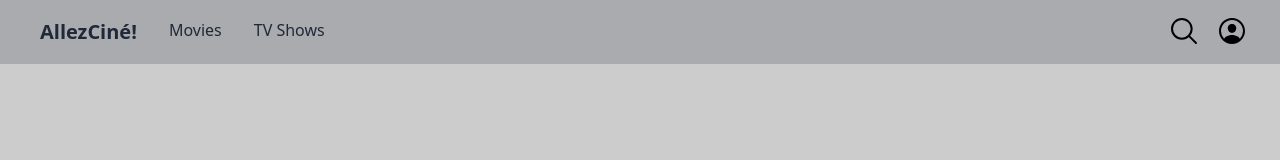
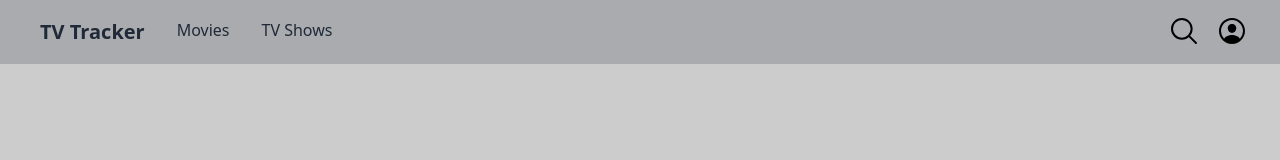
Before and after one commit to Balthazar-Delvaux/TV-Tracker, a Next.js app: page / in a window 1280 px wide. Shown: the top 160 px of the page. Built offline with nearby package versions, Linux system fonts and the light colour scheme.

Commit message:
Rename to "TV Tracker"

```diff
--- a/package.json
+++ b/package.json
@@ -1,5 +1,5 @@
 {
-  "name": "allezcine",
+  "name": "tvtracker",
   "version": "0.1.0",
   "private": true,
   "scripts": {
--- a/pages/index.js
+++ b/pages/index.js
@@ -33,7 +33,7 @@ export default function Home () {
 
             {/* Logo */}
             <div className="mx-4">
-              <h1 className="text-xl font-semibold">AllezCiné!</h1>
+              <h1 className="text-xl font-semibold">TV Tracker</h1>
             </div>
 
             {/* Side Menu Drawer for small screens / Buttons in Navbar for large screens */}
```
